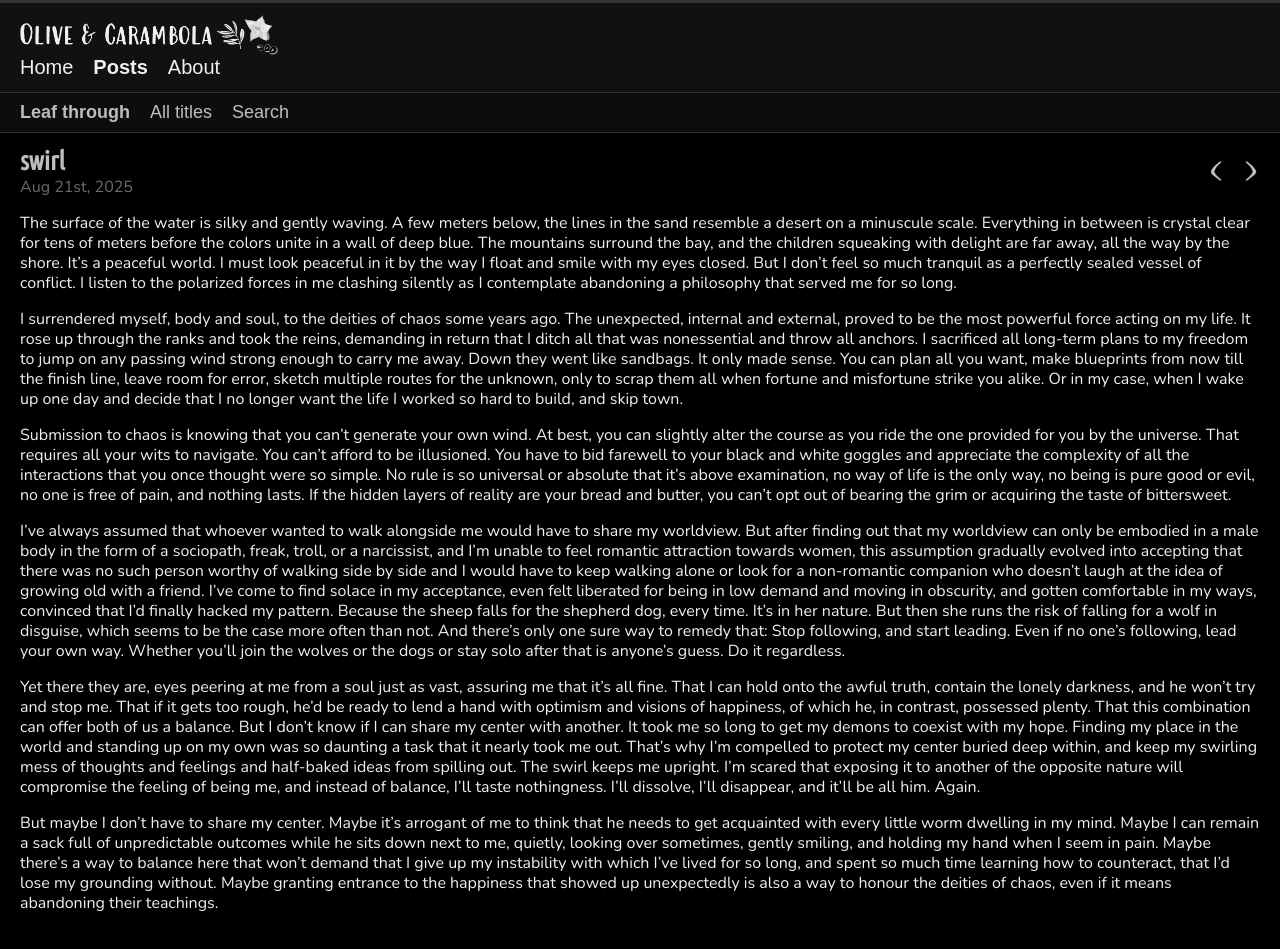
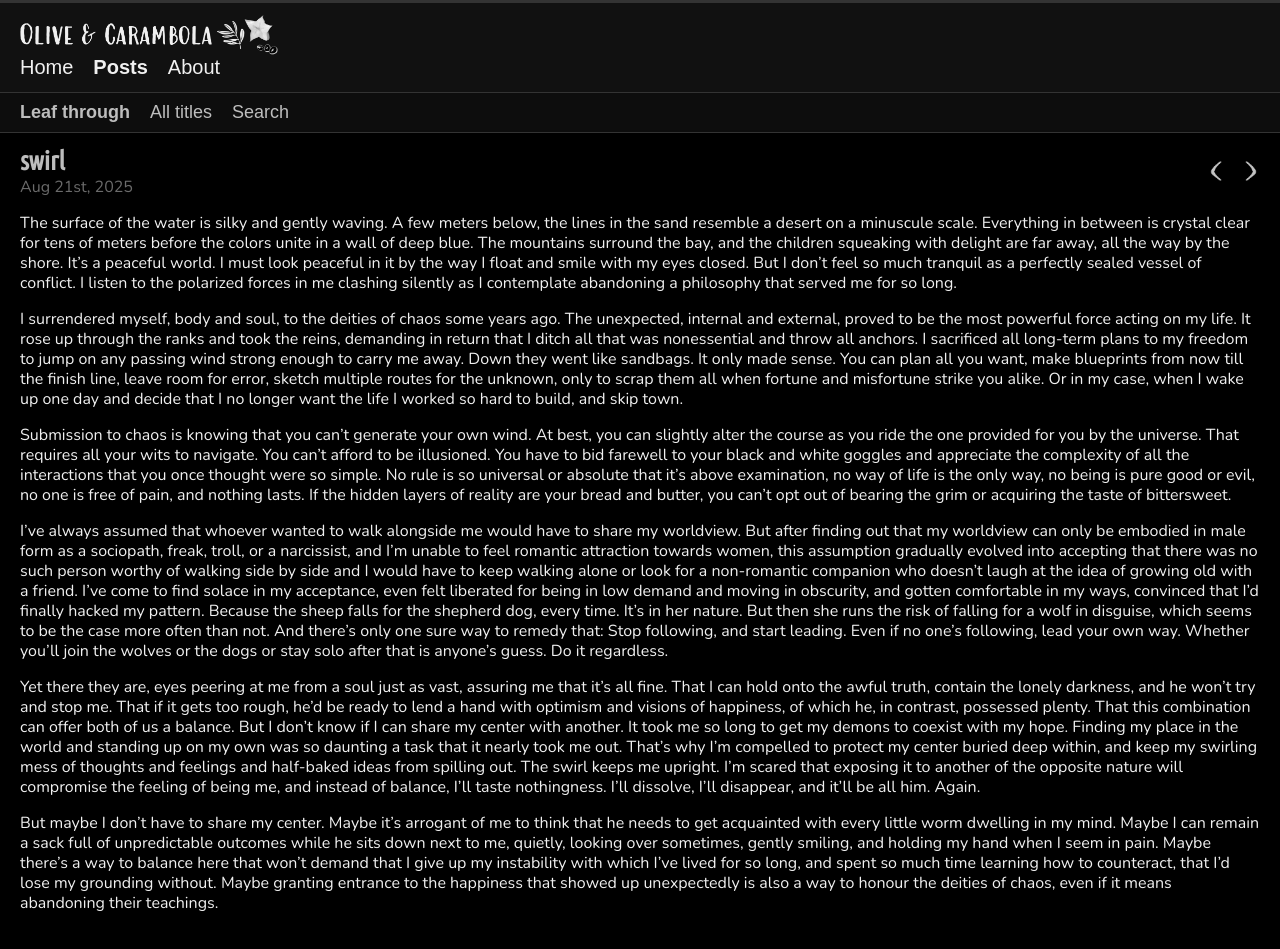
Before and after one commit to olivecarambola/logbook, a Jekyll site: the page built from _posts/2025-08-21-swirl.md, in a window 1280 px wide. Built offline with Jekyll 4.4.1, drawn with Linux system fonts in a browser that asks for light colours; some web fonts are replaced.

Commit message:
Update 2025-08-21-swirl.md

```diff
--- a/_posts/2025-08-21-swirl.md
+++ b/_posts/2025-08-21-swirl.md
@@ -18,7 +18,7 @@ I surrendered myself, body and soul, to the deities of chaos some years ago. The
 
 Submission to chaos is knowing that you can't generate your own wind. At best, you can slightly alter the course as you ride the one provided for you by the universe. That requires all your wits to navigate. You can't afford to be illusioned. You have to bid farewell to your black and white goggles and appreciate the complexity of all the interactions that you once thought were so simple. No rule is so universal or absolute that it's above examination, no way of life is the only way, no being is pure good or evil, no one is free of pain, and nothing lasts. If the hidden layers of reality are your bread and butter, you can't opt out of bearing the grim or acquiring the taste of bittersweet.
 
-I've always assumed that whoever wanted to walk alongside me would have to share my worldview. But after finding out that my worldview can only be embodied in a male body in the form of a sociopath, freak, troll, or a narcissist, and I'm unable to feel romantic attraction towards women, this assumption gradually evolved into accepting that there was no such person worthy of walking side by side and I would have to keep walking alone or look for a non-romantic companion who doesn't laugh at the idea of growing old with a friend. I've come to find solace in my acceptance, even felt liberated for being in low demand and moving in obscurity, and gotten comfortable in my ways, convinced that I'd finally hacked my pattern. Because the sheep falls for the shepherd dog, every time. It's in her nature. But then she runs the risk of falling for a wolf in disguise, which seems to be the case more often than not. And there's only one sure way to remedy that: Stop following, and start leading. Even if no one's following, lead your own way. Whether you'll join the wolves or the dogs or stay solo after that is anyone's guess. Do it regardless.
+I've always assumed that whoever wanted to walk alongside me would have to share my worldview. But after finding out that my worldview can only be embodied in male form as a sociopath, freak, troll, or a narcissist, and I'm unable to feel romantic attraction towards women, this assumption gradually evolved into accepting that there was no such person worthy of walking side by side and I would have to keep walking alone or look for a non-romantic companion who doesn't laugh at the idea of growing old with a friend. I've come to find solace in my acceptance, even felt liberated for being in low demand and moving in obscurity, and gotten comfortable in my ways, convinced that I'd finally hacked my pattern. Because the sheep falls for the shepherd dog, every time. It's in her nature. But then she runs the risk of falling for a wolf in disguise, which seems to be the case more often than not. And there's only one sure way to remedy that: Stop following, and start leading. Even if no one's following, lead your own way. Whether you'll join the wolves or the dogs or stay solo after that is anyone's guess. Do it regardless.
 
 Yet there they are, eyes peering at me from a soul just as vast, assuring me that it's all fine. That I can hold onto the awful truth, contain the lonely darkness, and he won't try and stop me. That if it gets too rough, he'd be ready to lend a hand with optimism and visions of happiness, of which he, in contrast, possessed plenty. That this combination can offer both of us a balance. But I don't know if I can share my center with another. It took me so long to get my demons to coexist with my hope. Finding my place in the world and standing up on my own was so daunting a task that it nearly took me out. That's why I'm compelled to protect my center buried deep within, and keep my swirling mess of thoughts and feelings and half-baked ideas from spilling out. The swirl keeps me upright. I'm scared that exposing it to another of the opposite nature will compromise the feeling of being me, and instead of balance, I'll taste nothingness. I'll dissolve, I'll disappear, and it'll be all him. Again.
 
```
Also changed, not shown: other parts of _posts/2025-08-21-swirl.md (+1 -1 lines).
